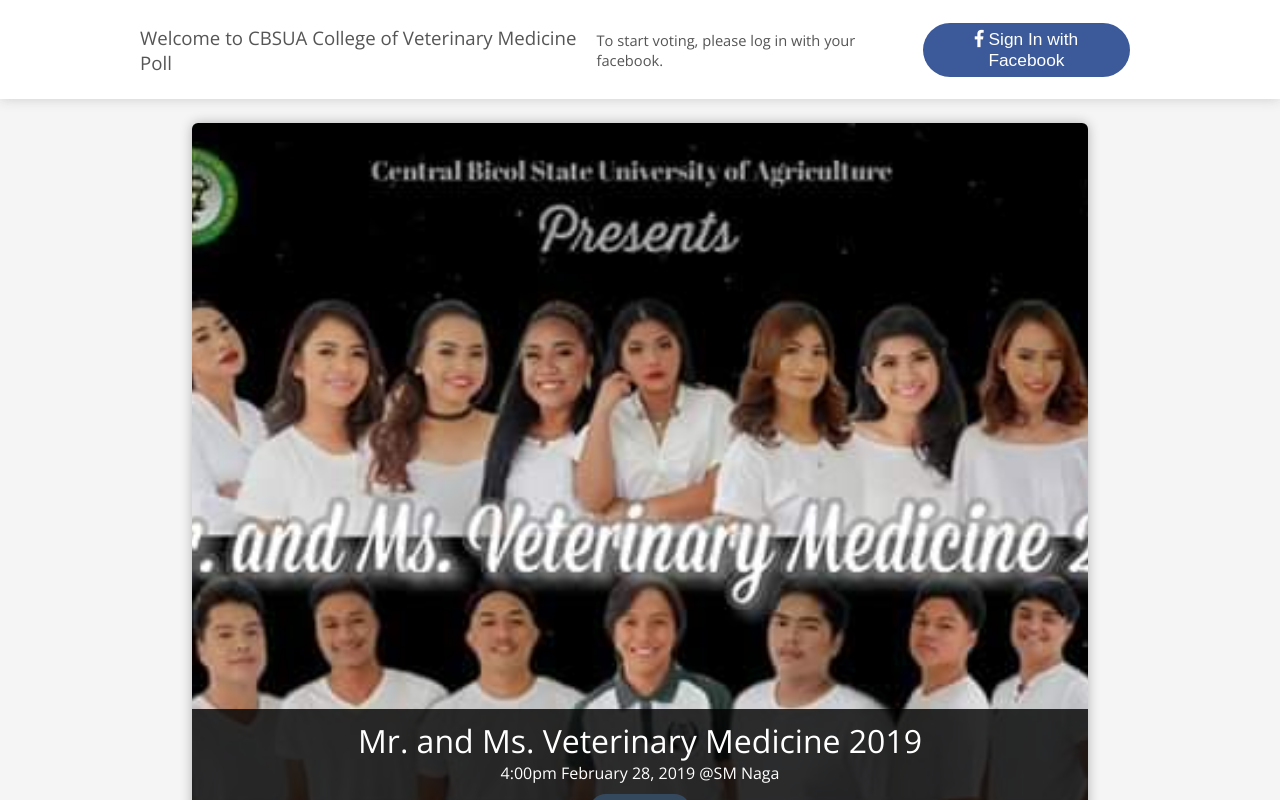
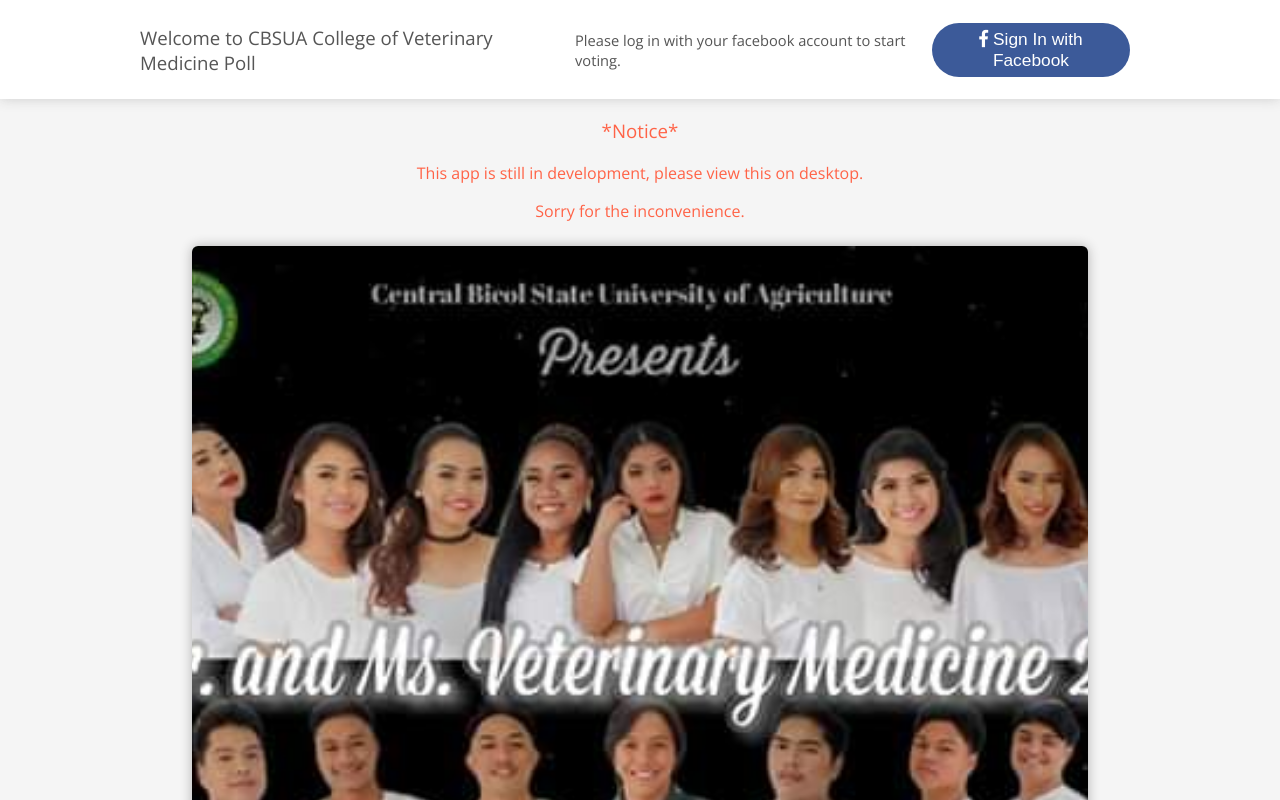
Before and after one commit to neilaldreiii/cbsua-cvm-poll, a Vue app: page / in a window 1280 px wide. Shown: the top 800 px of the page. Built offline with nearby package versions, Linux system fonts and the light colour scheme; no server answers; the database is empty.

Commit message:
Added a notice: Fixed some grammatical errors: Changed the page title

```diff
--- a/public/index.html
+++ b/public/index.html
@@ -9,7 +9,7 @@
     <meta property="og:image"  content="https://scontent.fmnl6-1.fna.fbcdn.net/v/t1.15752-9/52630619_2120058131574138_2922993250887270400_n.jpg?_nc_cat=110&_nc_ht=scontent.fmnl6-1.fna&oh=831bf5b4aded0ccc9bf169c6872c6cfe&oe=5CE6CD48">
     <meta property="og:cbsua-cvm-poll.firebaseapp.com" content="CBSUA CVM Poll">
     <link rel="icon" href="<%= BASE_URL %>favicon.ico">
-    <title>CBSUA-CVM-POLL</title>
+    <title>Mr. &amp; Ms. VetMed Poll</title>
     <!-- Fonts -->
     <link href="https://fonts.googleapis.com/css?family=Open+Sans" rel="stylesheet">
     <!-- FontAwesome Icons -->
--- a/src/App.vue
+++ b/src/App.vue
@@ -1,15 +1,23 @@
 <template>
   <div id="app" v-if="!closed" class="container">
-    <router-view/>
+    <app-signin></app-signin>
+      <div style="color: tomato; text-align:center; ">
+        <h3>*Notice*</h3>
+        <p>This app is still in development, please view this on desktop.</p>
+        <p>Sorry for the inconvenience.</p>
+      </div>
+      <router-view/>
+    <app-footer class="app-footer"></app-footer>
   </div>
 </template>
 
 <script>
-
 require("@/assets/css/default.css");
 require("@/assets/css/main.css");
 
 import firebase from 'firebase';
+import SignIn from "@/components/SignIn";
+import AppFooter from "@/components/AppFooter.vue";
 
 export default {
   name: "app",
@@ -18,6 +26,10 @@ export default {
       closed: false,
       user: [],
     }
+  },
+  components: {
+    "app-signin": SignIn,
+    "app-footer": AppFooter
   },
   beforeCreate() {
 
--- a/src/components/SignIn.vue
+++ b/src/components/SignIn.vue
@@ -5,7 +5,7 @@
                 <h1>Welcome to CBSUA College of Veterinary Medicine Poll</h1>
             </div>
             <div class="nav-controls">
-                <h3>To start voting, please log in with your facebook.</h3>
+                <h3>Please log in with your facebook account to start voting.</h3>
                 <button @click="fbSignIn">
                     <span><i class="fab fa-facebook-f"></i></span>
                     Sign In with Facebook
--- a/src/views/Home.vue
+++ b/src/views/Home.vue
@@ -1,6 +1,5 @@
 <template>
     <div class="home">
-      <app-signin></app-signin>
       <div class="banner">
         <div class="title">
           <h1>Mr. and Ms. Veterinary Medicine 2019</h1>
@@ -28,19 +27,11 @@
           </li>
         </ul>
       </div>
-      <app-footer class="app-footer"></app-footer>
     </div>
 </template>
 
 <script>
-import SignIn from "@/components/SignIn";
-import AppFooter from "@/components/AppFooter.vue";
-
 export default {
   name: "home",
-  components: {
-    "app-signin": SignIn,
-    "app-footer": AppFooter
-  }
 };
 </script>
--- a/src/views/MrVetMedPoll.vue
+++ b/src/views/MrVetMedPoll.vue
@@ -5,7 +5,7 @@
         <div class="container" v-if="isLoggedIn" v-show="!mVoteLeft < 1">
             <header class="title">
                 <h1>Mr. VetMed (People's Choice) Candidates</h1>
-                {{ mVoteLeft }}
+                <h4>Vote Remaining: {{ mVoteLeft }}</h4>
             </header>
             <div class="candidates">
                 <div class="candidate" v-for="candidate in maleCandidates" :key="candidate.id">
--- a/src/views/MsVetMedPoll.vue
+++ b/src/views/MsVetMedPoll.vue
@@ -5,6 +5,7 @@
         <div class="container" v-if="isLoggedIn" v-show="!fVoteLeft < 1">
             <div class="title">
                 <h1>Ms. VetMed (People's Choice) Candidates</h1>
+                <h4>Vote Remaining: {{ fVoteLeft }}</h4>
             </div>
             <div class="candidates">
                 <div class="candidate" v-for="candidate in femaleCandidates" :key="candidate.id">
```
